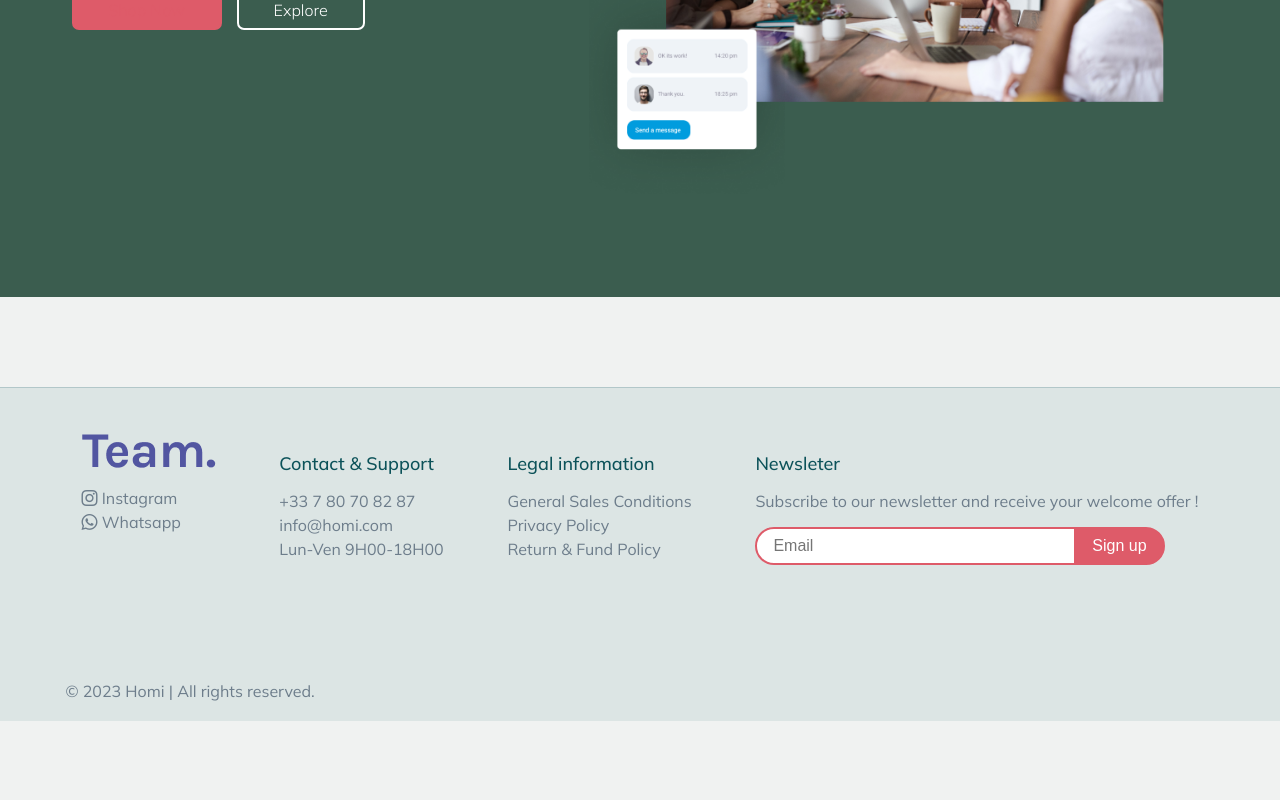
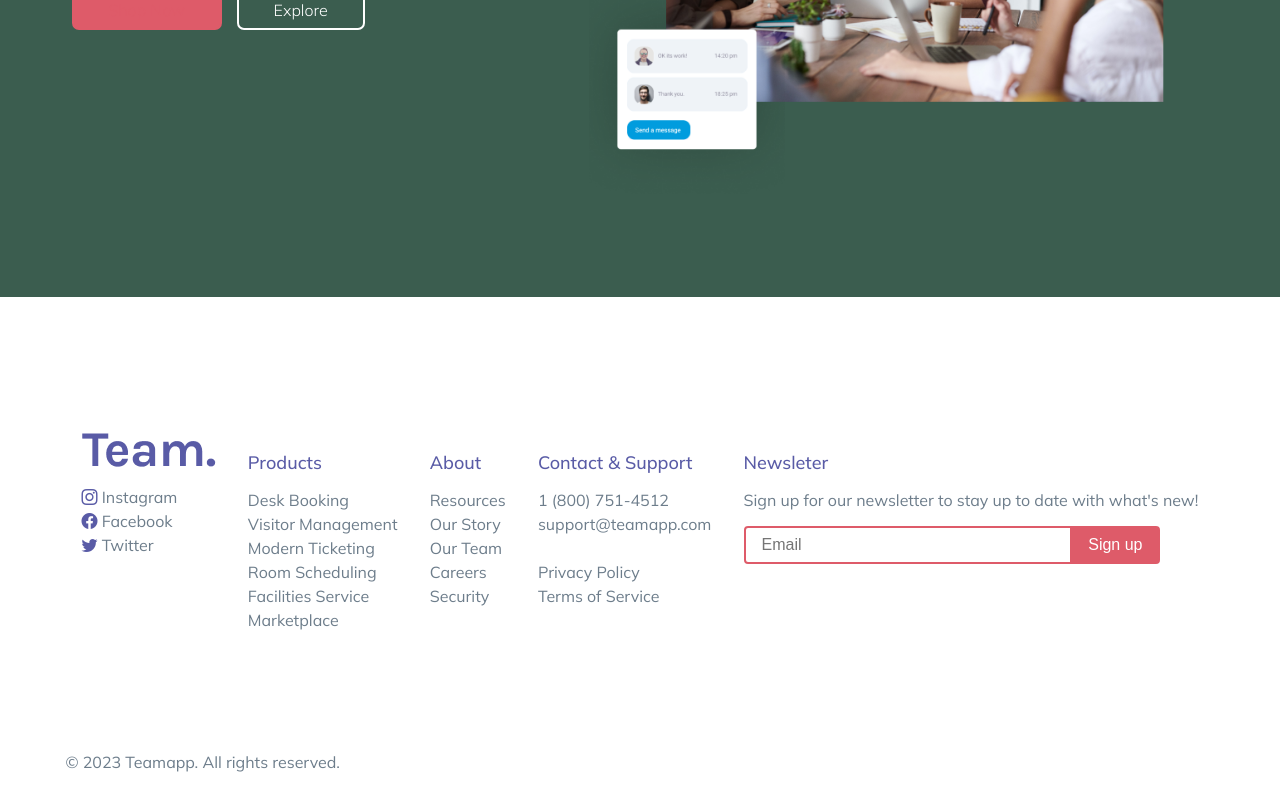
Before and after one commit to jorisval/team-app, a React (Create React App) app in the folder frontend/: page / in a window 1280 px wide. Shown: the part 489-1289 px from the top of the page. Before the commit the page ends 1218 px from the top, so only its background shows below. Built offline with nearby package versions, Linux system fonts and the light colour scheme.

Commit message:
Setting up responsive footer

```diff
--- a/frontend/src/components/common/Footer.jsx
+++ b/frontend/src/components/common/Footer.jsx
@@ -51,28 +51,44 @@
                     <img src={Logo} alt=""/>
                     <ul>
                         <li><a href="#b"><i className="bi bi-instagram"></i> Instagram</a></li>
-                        <li><a href="#b"><i className="bi bi-whatsapp"></i> Whatsapp</a></li>
+                        <li><a href="#b"><i className="bi bi-facebook"></i> Facebook</a></li>
+                        <li><a href="#b"><i className="bi bi-twitter"></i> Twitter</a></li>
+                    </ul>
+                </div>
+                <div className="products">
+                    <h3>Products</h3>
+                    <ul>
+                        <li><a href="#b"><i className="bi"></i>Desk Booking</a></li>
+                        <li><a href="#b"><i className="bi"></i>Visitor Management</a></li>
+                        <li><a href="#b"><i className="bi"></i>Modern Ticketing</a></li>
+                        <li><a href="#b"><i className="bi"></i>Room Scheduling</a></li>
+                        <li><a href="#b"><i className="bi"></i>Facilities Service </a></li>
+                        <li><a href="#b"><i className="bi"></i>Marketplace</a></li>
+                    </ul>
+                </div>
+                <div className="about">
+                    <h3>About</h3>
+                    <ul>
+                        <li><a href="#b"><i className="bi"></i>Resources</a></li>
+                        <li><a href="#b"><i className="bi"></i>Our Story</a></li>
+                        <li><a href="#b"><i className="bi"></i>Our Team</a></li>
+                        <li><a href="#b"><i className="bi"></i>Careers</a></li>
+                        <li><a href="#b"><i className="bi"></i>Security</a></li>
                     </ul>
                 </div>
                 <div className="support">
                     <h3>Contact & Support</h3>
                     <ul>
-                        <li><a href="#b"><i className="bi"></i>+33 7 80 70 82 87</a></li>
-                        <li><a href="#b"><i className="bi"></i>info@homi.com</a></li>
-                        <li><a href="#b"><i className="bi"></i>Lun-Ven 9H00-18H00</a></li>
-                    </ul>
-                </div>
-                <div className="legal">
-                    <h3>Legal information</h3>
-                    <ul>
-                        <li><a href="#b"><i className="bi"></i>General Sales Conditions</a></li>
+                        <li><a href="#b"><i className="bi"></i>1 (800) 751-4512</a></li>
+                        <li><a href="#b"><i className="bi"></i>support@teamapp.com</a></li>
+                        <br/>
                         <li><a href="#b"><i className="bi"></i>Privacy Policy</a></li>
-                        <li><a href="#b"><i className="bi"></i>Return & Fund Policy</a></li>
+                        <li><a href="#b"><i className="bi"></i>Terms of Service</a></li>
                     </ul>
                 </div>
                 <div className="newsletter">
                     <h3>Newsleter</h3>
-                    <p>Subscribe to our newsletter and receive your welcome offer !</p>
+                    <p>Sign up for our newsletter to stay up to date with what's new!</p>
                     <form onSubmit={handleSubmit}>
                         <input type="email" id="email" name="email" placeholder="Email"/>
                         <input type="submit" value="Sign up"/>
@@ -80,7 +96,7 @@
                 </div>
             </div>
             <div className="footer__part-2">
-                <p>© 2023 Homi | All rights reserved.</p>
+                <p>© 2023 Teamapp. All rights reserved.</p>
             </div>
         </div>
     );
--- a/frontend/src/components/styles/Home.jsx
+++ b/frontend/src/components/styles/Home.jsx
@@ -12,6 +12,9 @@
 
 export const HomeContainer = styled.div`
 animation: ${fadeIn} 1s ease-in;
+body {
+    background-color: ${theme.colors.backgroundColor3};
+}
 .hero {
     display: flex;
     flex-direction: column;
--- a/frontend/src/components/styles/Layouts.jsx
+++ b/frontend/src/components/styles/Layouts.jsx
@@ -13,7 +13,7 @@
 const LayoutsStyle = createGlobalStyle`
     body {
         font-familly: ${theme.typography.primaryFontFamily};
-        background-color: ${theme.colors.backgroundColor3};
+        background-color: ${theme.colors.white};
     }
     p {
         font-size: 1rem;
@@ -205,8 +205,7 @@
         margin: 0 -0.5rem;
         margin-top: ${theme.layout.spaceBetween90};
         color: ${theme.colors.paragraph};
-        border-top: 1px rgba(12, 82, 89, 0.20) solid;
-        background-color: ${theme.colors.backgroundColor2};
+        background-color: ${theme.colors.white};
 
         &__part-1 {
             display: flex;
@@ -250,6 +249,10 @@
                 }
             }
 
+            .bi-instagram, .bi-facebook, .bi-twitter {
+                color: ${theme.colors.titleH3};
+            }
+
             form {
                 display: flex;
                 width: 100%;
@@ -260,7 +263,7 @@
                 color: ${theme.colors.paragraph};
                 padding: 0.25rem 0.5rem;
                 border: 2px ${theme.colors.button} solid;
-                border-radius: 2rem 0 0 2rem;
+                border-radius: 4px 0 0 4px;
                 width: 65%;
 
                 @media (min-width: ${theme.breakpoints.up.medium}) {
@@ -275,7 +278,7 @@
                 background-color: ${theme.colors.button};
                 padding: 0.25rem 0.5rem;
                 border: 2px ${theme.colors.button} solid;
-                border-radius: 0 2rem 2rem 0;
+                border-radius: 0 4px 4px 0;
                 margin-left: -5px;
 
                 @media (min-width: ${theme.breakpoints.up.medium}) {
--- a/frontend/src/components/utils/Variables.jsx
+++ b/frontend/src/components/utils/Variables.jsx
@@ -4,19 +4,19 @@
       secondary: "#DE5B69",
       white: "#FFFFFF",
       nav: "#25313C",
-      titleH1: "#0C5259",
-      titleH2: "#2F2F2F",
-      titleH3: "#0C5259",
+      titleH1: "#FFFFFF",
+      titleH2: "#25313C",
+      titleH3: "rgba(47,50,144,0.8)",
       paragraph: "#6D7D8B",
       button: "#DE5B69",
-      link: "#2F3130",
+      link: "#DE5B69",
       f6: "#f6f6f6",
       c4: "#c4c4c4",
       transparent: "rgba(0,0,0,0)",
       transparentBackground: "rgba(0,0,0,0.5)",
       backgroundColor1: "rgba(59,93,79,1)",
       backgroundColor2: "rgba(220,229,228,1)",
-      backgroundColor3: "#F0F2F1",
+      backgroundColor3: "#F2F2F2",
     },
 
     typography: {
```
